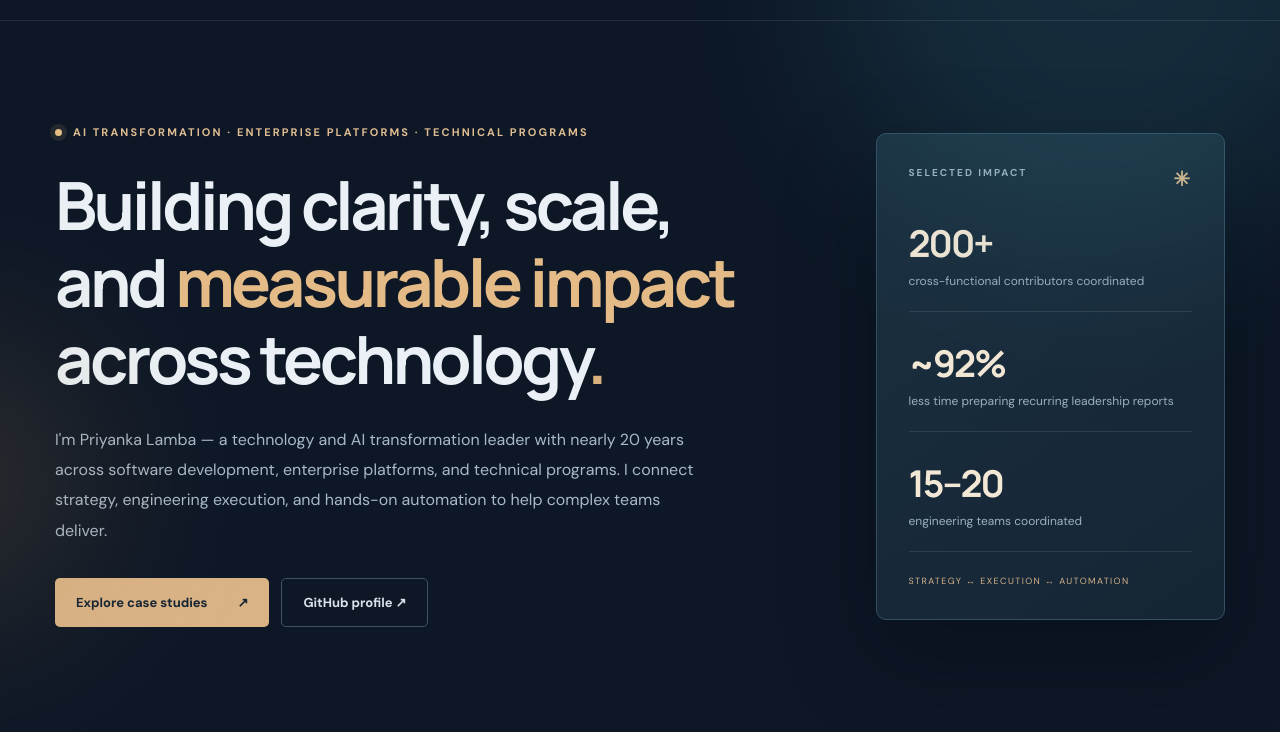
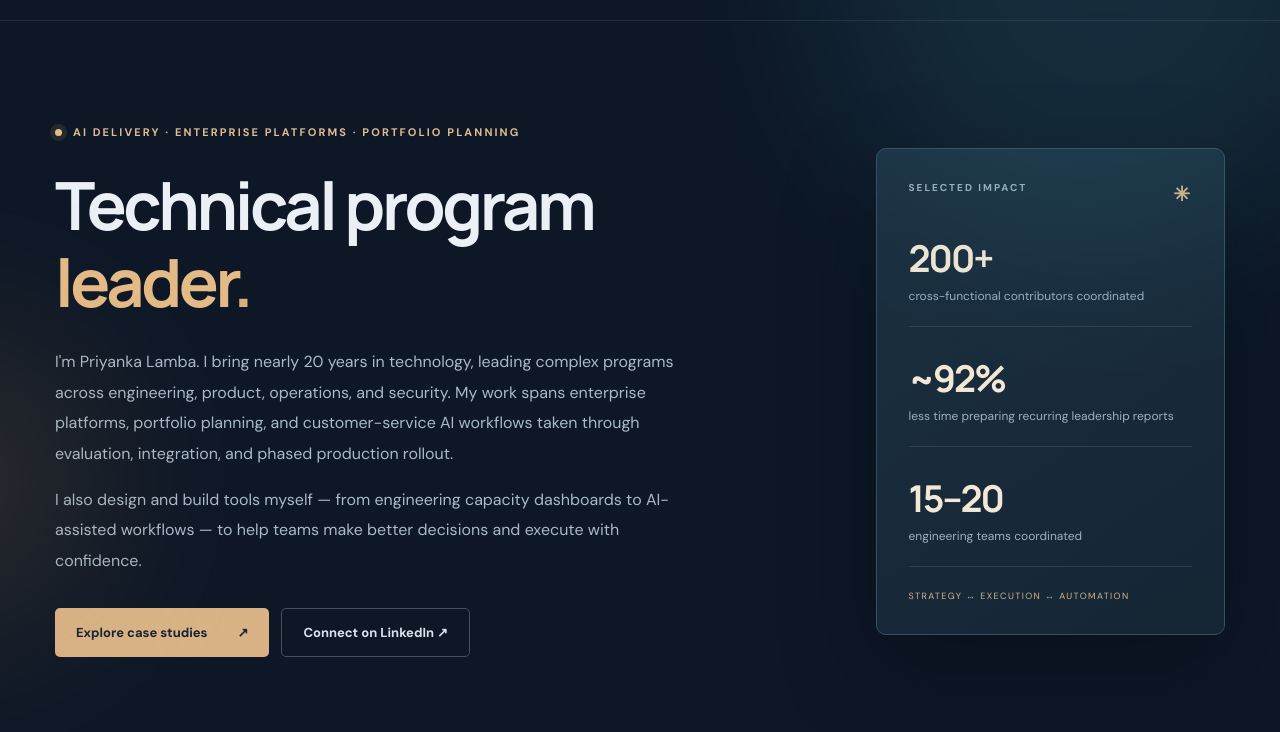
Before and after one commit to priyankalamba026/technical-program-management-portfolio, a plain HTML site: page index.html in a window 1280 px wide. Shown: the part 68-800 px from the top of the page. Drawn offline with Linux system fonts and the light colour scheme.

Commit message:
Clarify portfolio introduction around AI delivery and hands-on technical leadership

```diff
--- a/index.html
+++ b/index.html
@@ -3,7 +3,7 @@
 <head>
 <meta charset="utf-8"><meta name="viewport" content="width=device-width, initial-scale=1">
 <meta name="theme-color" content="#101b2c">
-<meta name="description" content="Technology and AI transformation leadership portfolio spanning agentic AI delivery, enterprise platforms, and measurable technical programs.">
+<meta name="description" content="Priyanka Lamba — technical program leader with nearly 20 years in technology, spanning AI delivery, enterprise platforms, portfolio planning, and hands-on tool development.">
 <title>Priyanka Lamba | Technical Program Leadership</title>
 <link rel="preconnect" href="https://fonts.googleapis.com">
 <link rel="preconnect" href="https://fonts.gstatic.com" crossorigin>
@@ -21,10 +21,11 @@
 <main id="top">
 <section class="hero shell">
   <div class="hero-main">
-    <div class="eyebrow"><span class="live-dot"></span> AI TRANSFORMATION · ENTERPRISE PLATFORMS · TECHNICAL PROGRAMS</div>
-    <h1>Building clarity, scale,<br>and <em>measurable impact</em><br>across technology<span class="period">.</span></h1>
-    <p class="hero-copy">I'm Priyanka Lamba — a technology and AI transformation leader with nearly 20 years across software development, enterprise platforms, and technical programs. I connect strategy, engineering execution, and hands-on automation to help complex teams deliver.</p>
-    <div class="hero-actions"><a class="button primary" href="#work">Explore case studies <span>↗</span></a><a class="button secondary" href="https://github.com/priyankalamba026" target="_blank" rel="noopener noreferrer">GitHub profile ↗</a></div>
+    <div class="eyebrow"><span class="live-dot"></span> AI DELIVERY · ENTERPRISE PLATFORMS · PORTFOLIO PLANNING</div>
+    <h1>Technical program<br><em>leader</em><span class="period">.</span></h1>
+    <p class="hero-copy">I'm Priyanka Lamba. I bring nearly 20 years in technology, leading complex programs across engineering, product, operations, and security. My work spans enterprise platforms, portfolio planning, and customer-service AI workflows taken through evaluation, integration, and phased production rollout.</p>
+    <p class="hero-copy">I also design and build tools myself — from engineering capacity dashboards to AI-assisted workflows — to help teams make better decisions and execute with confidence.</p>
+    <div class="hero-actions"><a class="button primary" href="#work">Explore case studies <span>↗</span></a><a class="button secondary" href="https://www.linkedin.com/in/priyankalamba/" target="_blank" rel="noopener noreferrer">Connect on LinkedIn ↗</a></div>
   </div>
   <aside class="hero-aside">
     <div class="aside-top"><span>SELECTED IMPACT</span><span class="sparkle">✳</span></div>
```
